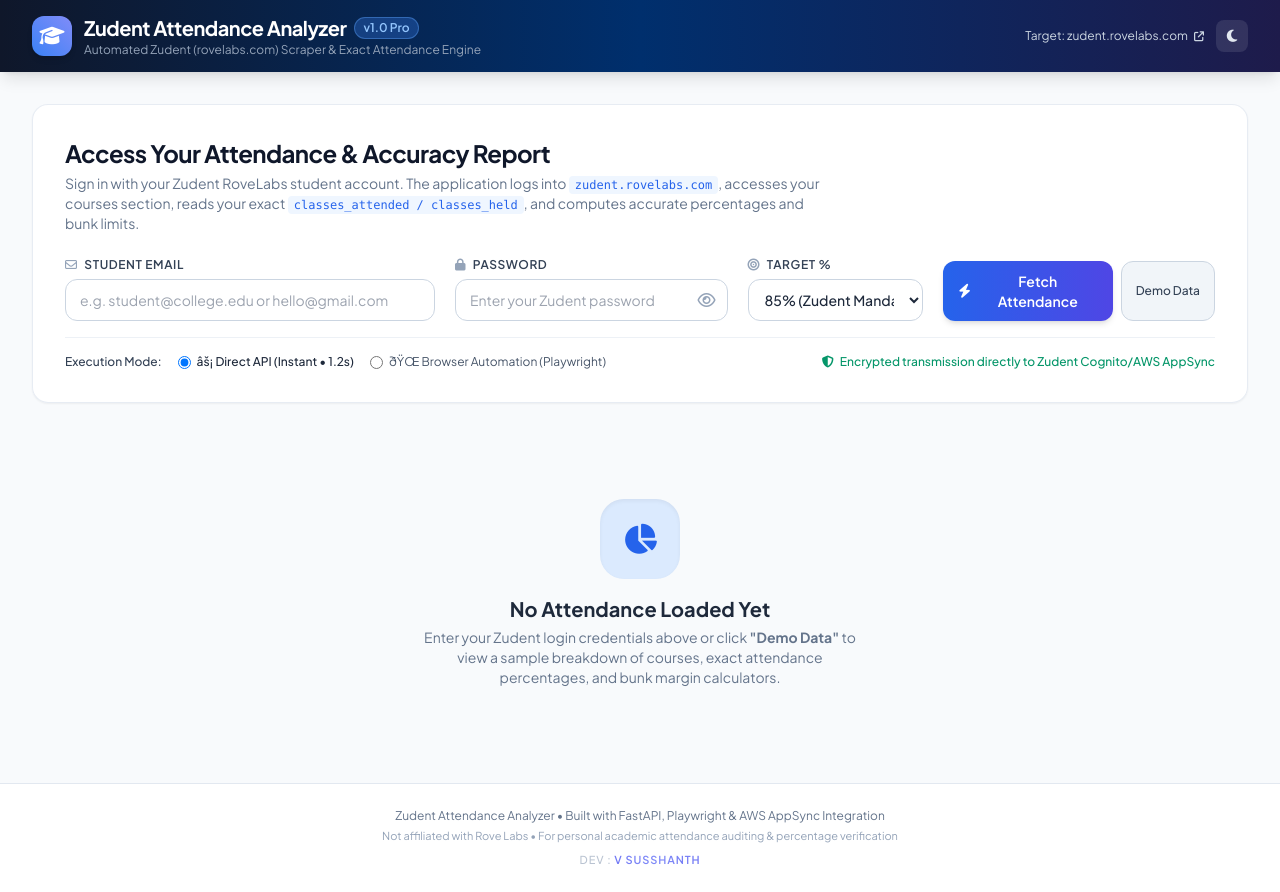
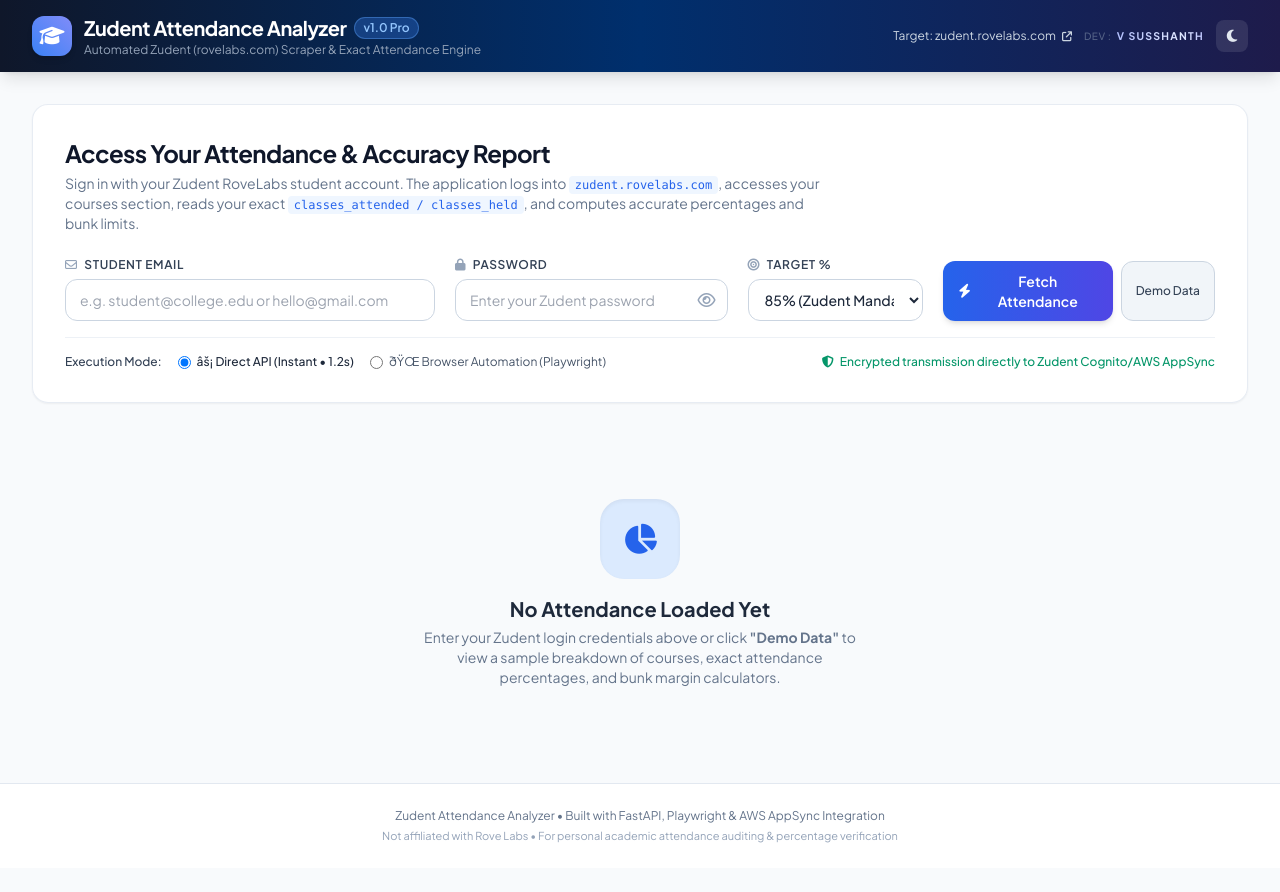
Before and after one commit to websitesses-wq/Attendence, a plain HTML site: page frontend/index.html in a window 1280 px wide. After the commit the page ends 868 px from the top, so only its background shows below. Drawn offline with nearby package versions, Linux system fonts and the light colour scheme.

Commit message:
UI: move DEV credit to navbar (top-right), shimmer gradient, clean CSS

```diff
--- a/frontend/index.html
+++ b/frontend/index.html
@@ -45,7 +45,7 @@
       .print-shadow-none { box-shadow: none !important; border: 1px solid #ddd !important; }
     }
 
-    /* â”€â”€ Dark Mode â”€â”€ */
+    /* ── Dark Mode ── */
     body.dark { background-color: #0f1117; color: #e2e8f0; }
     body.dark .glass-card {
       background: rgba(22, 27, 42, 0.97);
@@ -72,7 +72,7 @@
     body.dark .bg-blue-50 { background-color: rgba(29,78,216,0.12) !important; }
     body.dark .bg-red-50  { background-color: rgba(220,38,38,0.1) !important; }
 
-    /* â”€â”€ Theme Toggle Button â”€â”€ */
+    /* ── Theme Toggle Button ── */
     #themeToggle {
       position: relative;
       overflow: hidden;
@@ -90,27 +90,33 @@
     body.dark #themeToggle .icon-moon { opacity: 0; transform: translate(-50%, -50%) rotate(-180deg) scale(0.4); }
     body.dark #themeToggle .icon-sun  { opacity: 1; transform: translate(-50%, -50%) rotate(0deg) scale(1); }
 
-    /* â”€â”€ DEV credit â”€â”€ */
-    .dev-credit {
-      font-size: 11px;
+    /* ── DEV credit (navbar) ── */
+    .dev-credit-nav {
+      display: flex;
+      align-items: center;
+      gap: 3px;
+      font-size: 10px;
       font-weight: 500;
-      letter-spacing: 0.08em;
-      color: rgba(148, 163, 184, 0.65);
-      transition: color 0.3s;
+      letter-spacing: 0.05em;
+      color: rgba(148, 163, 184, 0.50);
+      white-space: nowrap;
+      user-select: none;
+      margin-right: 2px;
     }
-    .dev-credit:hover { color: rgba(148, 163, 184, 0.9); }
-    .dev-credit span {
-      background: linear-gradient(90deg, #6366f1 0%, #818cf8 50%, #6366f1 100%);
-      background-size: 200% auto;
+    .dev-credit-nav .dev-name {
+      font-weight: 700;
+      font-size: 10.5px;
+      letter-spacing: 0.12em;
+      background: linear-gradient(90deg, #a5b4fc 0%, #e0e7ff 42%, #818cf8 72%, #a5b4fc 100%);
+      background-size: 220% auto;
       -webkit-background-clip: text;
       -webkit-text-fill-color: transparent;
       background-clip: text;
-      animation: shimmer 4s linear infinite;
-      font-weight: 600;
+      animation: dev-shimmer 5.5s linear infinite;
     }
-    @keyframes shimmer {
+    @keyframes dev-shimmer {
       0%   { background-position: 0% center; }
-      100% { background-position: 200% center; }
+      100% { background-position: 220% center; }
     }
   </style>
 </head>
@@ -137,6 +143,7 @@
           <span>Target: zudent.rovelabs.com</span>
           <i class="fa-solid fa-arrow-up-right-from-square text-[10px]"></i>
         </a>
+        <span class="dev-credit-nav mr-1">DEV&nbsp;:&nbsp;<span class="dev-name">V&nbsp;SUSSHANTH</span></span>
         <button id="themeToggle" class="w-8 h-8 rounded-lg bg-white/10 hover:bg-white/20 flex items-center justify-center text-slate-200 transition" title="Toggle dark mode">
           <i class="fa-solid fa-moon icon-moon text-sm"></i>
           <i class="fa-solid fa-sun icon-sun text-sm text-yellow-300"></i>
@@ -508,7 +515,6 @@
     <div class="max-w-7xl mx-auto px-4 sm:px-6 lg:px-8 text-center text-xs text-slate-500">
       <p>Zudent Attendance Analyzer &bull; Built with FastAPI, Playwright & AWS AppSync Integration</p>
       <p class="mt-1 text-[11px] text-slate-400">Not affiliated with Rove Labs &bull; For personal academic attendance auditing & percentage verification</p>
-          <p class="mt-2 dev-credit">DEV : <span>V SUSSHANTH</span></p>
     </div>
   </footer>
 
```
Also changed, not shown: public/index.html (+23 -17 lines).
